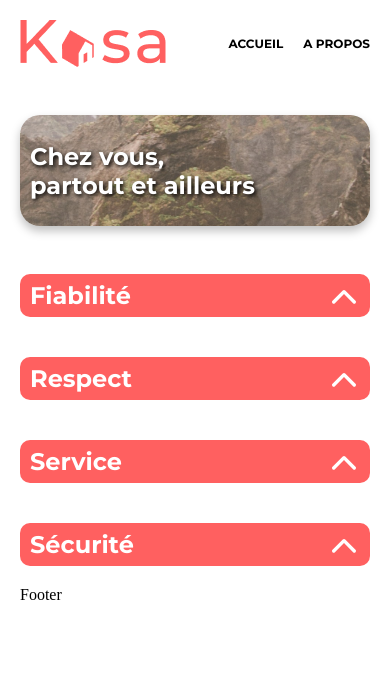
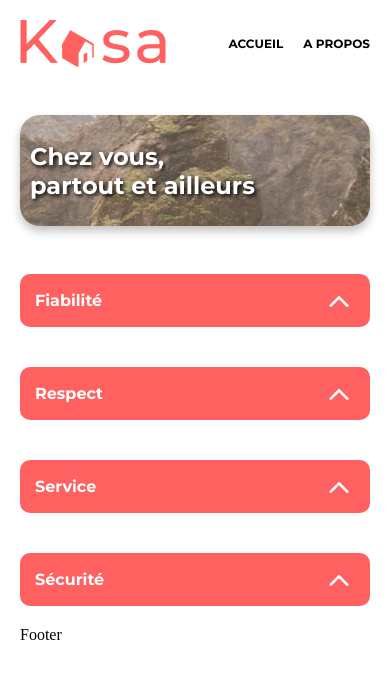
Before and after one commit to Nicolas0014/OpenClassRoom_Projet_6, a React (Create React App) app: page /a_propos in a window 390 px wide. Shown: the top 678 px of the page. Built offline with nearby package versions, Linux system fonts and the light colour scheme.

Commit message:
Collapse responsive

```diff
--- a/src/components/reusables/Collapse.scss
+++ b/src/components/reusables/Collapse.scss
@@ -12,8 +12,12 @@
         font-size: 24px;
         font-weight: 700;
         color: #fff;
-        padding: 5px 10px;
+        padding: 10px 15px;
         transition: all 0.5s ease-out;
+
+        @media (max-width: 767px) {
+            font-size: 16px;
+        }
 
         &.open {
             border-radius: 5px;
@@ -22,6 +26,10 @@
         .arrow {
             transition: all 0.2s ease-out;
             cursor: pointer;
+
+            @media (max-width: 767px) {
+                scale: 0.8;
+            }
 
             &.down {
                 transform: rotate(-180deg);
@@ -39,6 +47,9 @@
         transition: all 0.5s ease-out;
         padding: 10px 15px;
 
+        @media (max-width: 767px) {
+            font-size: 12px;
+        }
 
         &.hidden {
             height: 0;
@@ -51,3 +62,15 @@
         }
     }
 }
+
+@keyframes CollapseInfosEntrance {
+	0% {
+		opacity: 0;
+		transform: translateY(-50px);
+	}
+
+	100% {
+		opacity: 1;
+		transform: translateY(0);
+	}
+}
```
